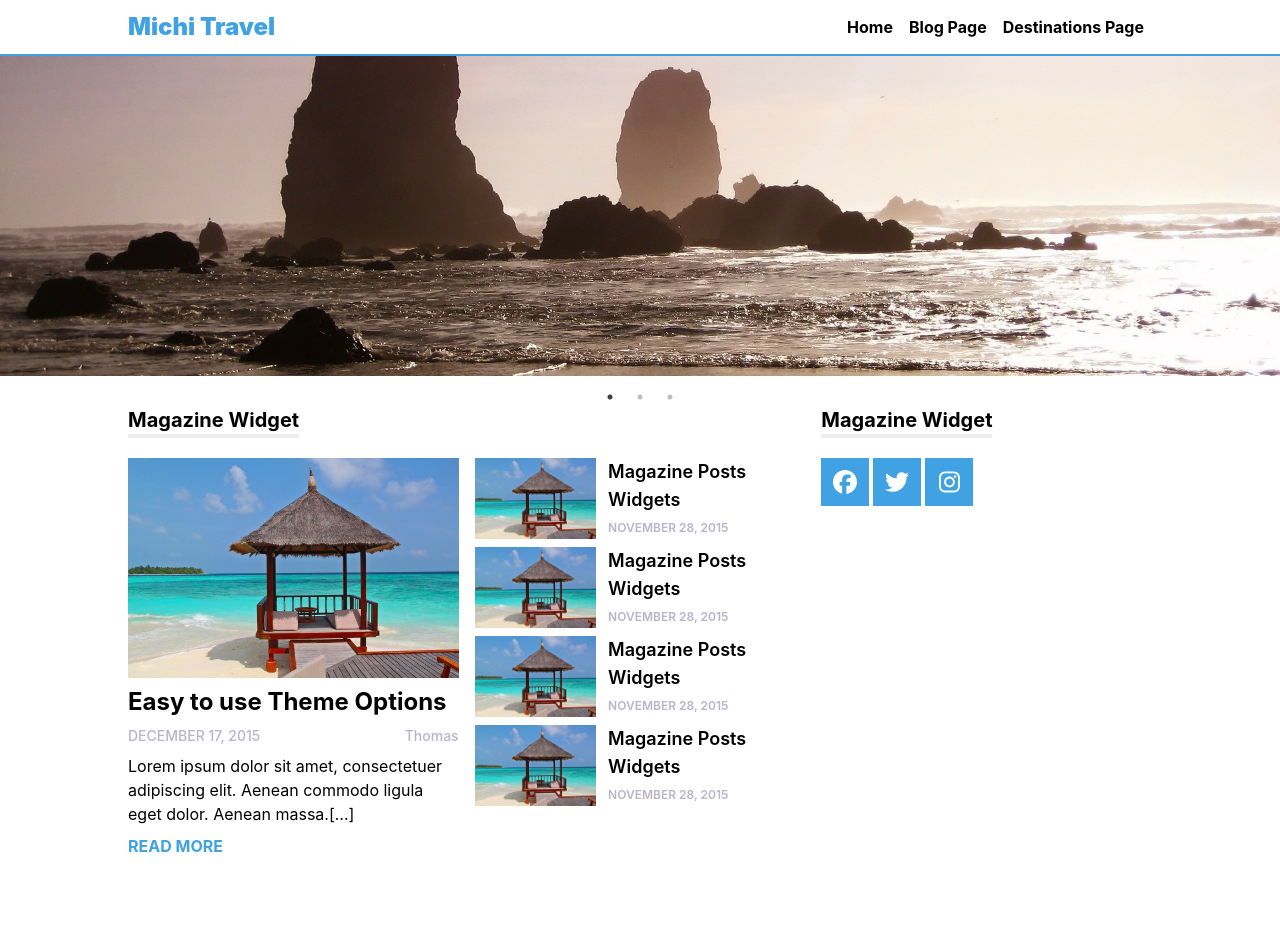
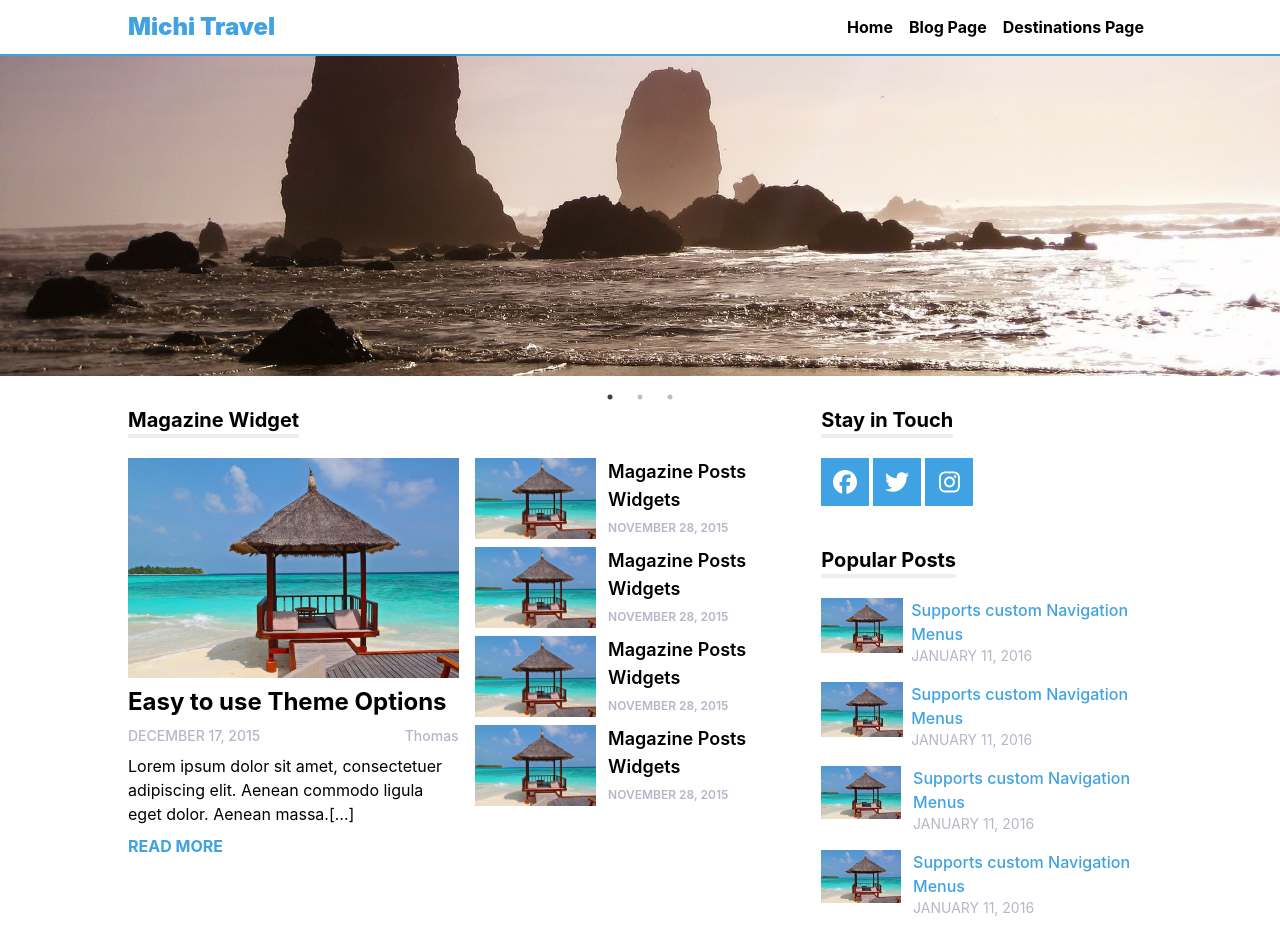
Before and after one commit to ungnhan14031999/travel-blog, a React (Create React App) app in the folder frontend/: page / in a window 1280 px wide. Before the commit the page ends 858 px from the top, so only its background shows below. Built offline with nearby package versions, Linux system fonts and the light colour scheme.

Commit message:
build component popular post to home page

```diff
--- a/frontend/src/components/Communicate/index.jsx
+++ b/frontend/src/components/Communicate/index.jsx
@@ -8,7 +8,7 @@ import WidgetTitle from '../../components/WidgetTitle';
 function Communicate() {
     return (
         <div className='communicate-block'>
-            <WidgetTitle titleName="Magazine Widget" />
+            <WidgetTitle titleName="Stay in Touch" />
 
             <div className='flex'>
                 <Link to="#">
--- /dev/null
+++ b/frontend/src/components/PopularPosts/index.jsx
@@ -0,0 +1,72 @@
+import React from 'react';
+import { Link } from 'react-router-dom';
+
+import WidgetTitle from '../WidgetTitle';
+
+import postImg from '../../assets/image/magazine.jpg';
+
+
+function PopularPosts() {
+    return (
+        <div className='popular-posts'>
+            <WidgetTitle titleName="Popular Posts"/>
+
+            <div>
+                <div className='flex mb-4'>
+                    <div className='w-24 h-16'>
+                        <Link to="#">
+                            <img src={postImg} />
+                        </Link>
+                    </div>
+                    <div className='mx-2'>
+                        <Link to="#">
+                            <h5 className='font-medium text-base text-second-color hover:text-third-color transition delay-50 ease-out'>Supports custom Navigation Menus</h5>
+                        </Link>
+                        <p className='text-sm text-third-color'>JANUARY 11, 2016</p>
+                    </div>
+                </div>
+                <div className='flex mb-4'>
+                    <div className='w-24 h-16'>
+                        <Link to="#">
+                            <img src={postImg} />
+                        </Link>
+                    </div>
+                    <div className='mx-2'>
+                        <Link to="#">
+                            <h5 className='font-medium text-base text-second-color hover:text-third-color transition delay-50 ease-out'>Supports custom Navigation Menus</h5>
+                        </Link>
+                        <p className='text-sm text-third-color'>JANUARY 11, 2016</p>
+                    </div>
+                </div>
+                <div className='flex mb-4'>
+                    <div className='w-24 h-16'>
+                        <Link to="#">
+                            <img src={postImg} />
+                        </Link>
+                    </div>
+                    <div className='mx-3'>
+                        <Link to="#">
+                            <h5 className='font-medium text-base text-second-color hover:text-third-color transition delay-50 ease-out'>Supports custom Navigation Menus</h5>
+                        </Link>
+                        <p className='text-sm text-third-color'>JANUARY 11, 2016</p>
+                    </div>
+                </div>
+                <div className='flex mb-4'>
+                    <div className='w-24 h-16'>
+                        <Link to="#">
+                            <img src={postImg} />
+                        </Link>
+                    </div>
+                    <div className='mx-3'>
+                        <Link to="#">
+                            <h5 className='font-medium text-base text-second-color hover:text-third-color transition delay-50 ease-out'>Supports custom Navigation Menus</h5>
+                        </Link>
+                        <p className='text-sm text-third-color'>JANUARY 11, 2016</p>
+                    </div>
+                </div>
+            </div>
+        </div>
+    );
+}
+
+export default PopularPosts;
--- a/frontend/src/pages/Home/index.jsx
+++ b/frontend/src/pages/Home/index.jsx
@@ -2,6 +2,7 @@ import React from 'react';
 import BannerCarousels from '../../components/BannerCarousels';
 import BlockMagazine from './components/MagazineBlock';
 import Commuticate from '../../components/Communicate'
+import PopularPosts from '../../components/PopularPosts';
 
 function Home() {
     return (
@@ -16,7 +17,8 @@ function Home() {
 
 
                     <div>
-                        <Commuticate />
+                        <div><Commuticate /></div>
+                        <div className='mt-10'><PopularPosts /></div>
                     </div>
                 </div>
             </div>
```
